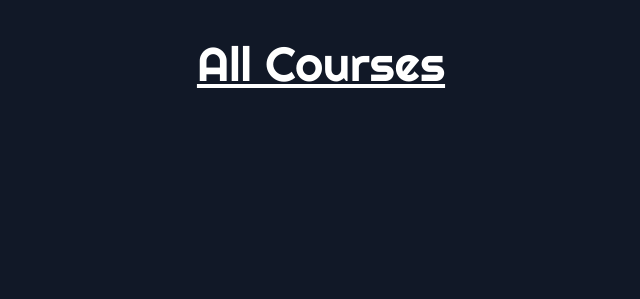
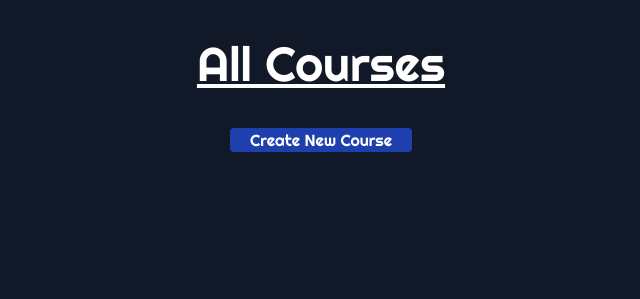
Before and after one commit to notnotrachit/learnrack, a Django app: page /dashboard/ in a window 1280 px wide. Shown: the part 80-379 px from the top of the page, without its empty margins (319-959 px from the left). Run offline with Django 4.2, Linux system fonts and the light colour scheme; the visitor is signed in with stand-in values (Sample User, id 1); data that the repository does not hold is empty; some libraries are stand-ins or nearby versions.

Commit message:
dashboard

```diff
--- a/templates/dashboard.html
+++ b/templates/dashboard.html
@@ -4,15 +4,17 @@
     <h1 class="logo-header">
         <span class="logo">Learn</span><span class="logo">Rack</span>
     </h1>
-</div>
+</div><center>
+<h1 class="text-5xl text-white m-10 underline place-self-center center">  All Courses  </h1>
+<button class="text-white px-5 py-2text-2xl bg-blue-800 rounded"> <a href="{% url 'new_course_page' %}"> Create New Course </a> </button>
+</center>
+
 <center>
-<h1 class="text-5xl text-white m-10 underline"> All Courses </h1>
-
 <div class="grid grid-cols-3">
 
 
 {% for course in courses %}
-<div class="max-w-sm bg-white border border-gray-200 rounded-lg shadow-md dark:bg-gray-800 dark:border-gray-700 my-5 mx-10 drop-shadow-2xl">
+<div class="w-[5000] max-w-sm bg-white border border-gray-200 rounded-lg shadow-md dark:bg-gray-800 dark:border-gray-700 my-5 mx-10 drop-shadow-2xl">
     <a href="#">
         <img class="rounded-t-lg" src="{{course.thumbnail_url}}" alt="" />
 
@@ -22,14 +24,17 @@
             <h5 class="mb-2 text-2xl font-bold tracking-tight text-gray-900 dark:text-white">{{course.title}}</h5>
         </a>
         <p class="mb-3 font-normal text-gray-700 dark:text-gray-400">{{course.description|truncatechars:100}}</p>
-        <a href="#" class="inline-flex items-center px-3 py-2 text-sm font-medium text-center text-white bg-blue-700 rounded-lg hover:bg-blue-800 focus:ring-4 focus:outline-none focus:ring-blue-300 dark:bg-blue-600 dark:hover:bg-blue-700 dark:focus:ring-blue-800">
-            Read more
+        <a href="" class="inline-flex items-center px-3 py-2 text-sm font-medium text-center text-white bg-blue-700 rounded-lg hover:bg-blue-800 focus:ring-4 focus:outline-none focus:ring-blue-300 dark:bg-blue-600 dark:hover:bg-blue-700 dark:focus:ring-blue-800">
+            View Course
             <svg aria-hidden="true" class="w-4 h-4 ml-2 -mr-1" fill="currentColor" viewBox="0 0 20 20" xmlns="http://www.w3.org/2000/svg"><path fill-rule="evenodd" d="M10.293 3.293a1 1 0 011.414 0l6 6a1 1 0 010 1.414l-6 6a1 1 0 01-1.414-1.414L14.586 11H3a1 1 0 110-2h11.586l-4.293-4.293a1 1 0 010-1.414z" clip-rule="evenodd"></path></svg>
         </a>
-        <div class="mb-1 text-s text-base font-small text-green-700 dark:text-green-500 self-end">Progress:</div>
-        <div class="w-full bg-gray-200 rounded-full h-2.5 mb-4 dark:bg-gray-700">
-        <div class="bg-green-600 h-2.5 rounded-full dark:bg-green-500" style="width: {{course.complete_percentage}}%"></div>
-</div>
+        <br>
+        <span class="text-gray-400 text-s ">
+            Total No. of Videos: {{course.video_ids|length}}<br>
+            Progress: {{course.complete_percentage}}%
+        </span>
+
+
     </div>
 </div>
 {% endfor %}
```
